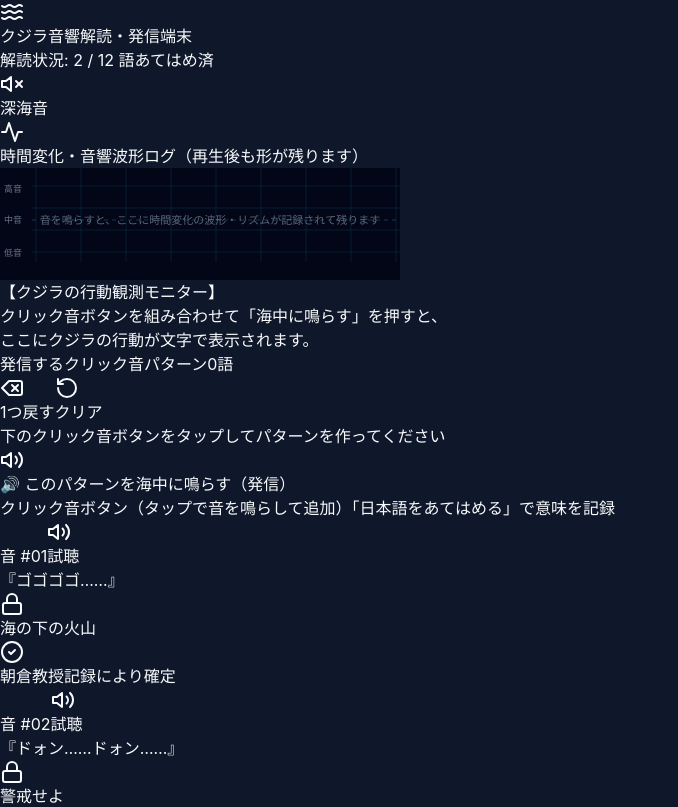
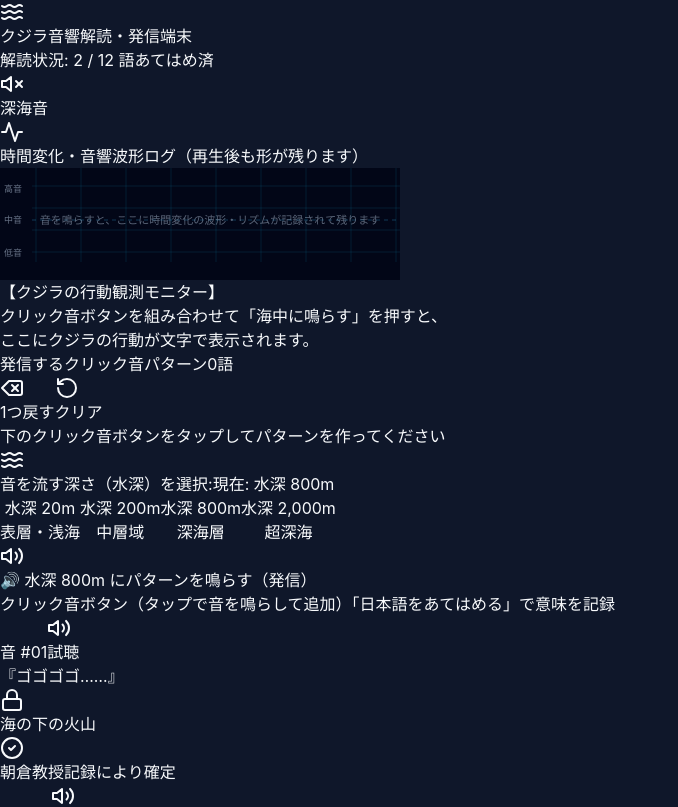
Before and after one commit to transcendentwind-lang/murder-mystery-scenerio-editer, a Next.js app: page /sonar in a window 1280 px wide. Shown: the top 807 px of the page, without its empty margins (0-678 px from the left). Built offline with nearby package versions, Linux system fonts and the light colour scheme.

Commit message:
feat: 表記調整・放流水深の選択機能追加・音#08/#09のHz表記削除

```diff
--- a/src/components/WhaleSonarMobileApp.tsx
+++ b/src/components/WhaleSonarMobileApp.tsx
@@ -371,9 +371,23 @@ export interface RecordedWaveformTrace {
 const STORAGE_KEY_RULES = "mm_workbench_whale_behavior_rules_v1";
 const STORAGE_KEY_PLAYER_LABELS = "mm_workbench_player_word_labels_v1";
 
+export type TransmitDepthId = "20m" | "200m" | "800m" | "2000m";
+
+export const TRANSMIT_DEPTH_OPTIONS: {
+  id: TransmitDepthId;
+  label: string;
+  subLabel: string;
+}[] = [
+  { id: "20m", label: "水深 20m", subLabel: "表層・浅海" },
+  { id: "200m", label: "水深 200m", subLabel: "中層域" },
+  { id: "800m", label: "水深 800m", subLabel: "深海層" },
+  { id: "2000m", label: "水深 2,000m", subLabel: "超深海" },
+];
+
 interface AttemptLog {
   id: string;
   timestamp: string;
+  depthId: TransmitDepthId;
   sequenceIds: string[];
   matchedRuleId: string | null;
   title: string;
@@ -394,6 +408,7 @@ export const WhaleSonarMobileApp: React.FC<WhaleSonarMobileAppProps> = ({
 }) => {
   const [rules, setRules] = useState<WhaleBehaviorRule[]>(DEFAULT_BEHAVIOR_RULES);
   const [selectedSequence, setSelectedSequence] = useState<string[]>([]);
+  const [selectedDepth, setSelectedDepth] = useState<TransmitDepthId>("800m");
   const [isPlaying, setIsPlaying] = useState(false);
   const [activePlayingIndex, setActivePlayingIndex] = useState<number | null>(null);
   const [activeWordId, setActiveWordId] = useState<string | null>(null);
@@ -415,8 +430,8 @@ export const WhaleSonarMobileApp: React.FC<WhaleSonarMobileAppProps> = ({
     ...LOCKED_INITIAL_MEANINGS,
   });
 
-  // 日本語をあてはめる別画面（選択画面）への遷移ステート
-  // null のときはメインのクリック音ボタン画面、wordId が入っているときはその音の「日本語あてはめ選択画面」を表示
+  // 日本語対応画面（別画面）への遷移ステート
+  // null のときはメインのクリック音ボタン画面、wordId が入っているときはその音の「日本語対応画面」を表示
   const [assigningTargetWordId, setAssigningTargetWordId] = useState<
     string | null
   >(null);
@@ -448,16 +463,18 @@ export const WhaleSonarMobileApp: React.FC<WhaleSonarMobileAppProps> = ({
     return [...locked, ...unlocked];
   }, [words]);
 
-  // 各wordIdに対するボタン番号（例: "音 #01", "音 #02"...）と音響擬音ラベルを取得
+  // 各wordIdに対するボタン番号（例: "音 #01", "音 #02"...）と音響擬音ラベル（Hz表記を除去）を取得
   const getWordButtonMeta = useCallback(
     (wordId: string) => {
       const idx = orderedWords.findIndex((w) => w.id === wordId);
       const numStr = idx >= 0 ? String(idx + 1).padStart(2, "0") : "00";
       const wordObj = words.find((w) => w.id === wordId);
-      const onomatopoeia =
+      const rawOnomatopoeia =
         wordObj?.soundPattern.match(/（(.+?)）/)?.[1] ||
         wordObj?.soundPattern ||
         "クリック音";
+      // 「ツ・ピィッ！ / 1,800Hz➔3,200Hz」などのヘルツ表示を除去して純粋な音表現のみにする
+      const onomatopoeia = rawOnomatopoeia.split("/")[0].trim();
       const isLocked = Boolean(LOCKED_INITIAL_MEANINGS[wordId]);
       const assignedJapanese =
         LOCKED_INITIAL_MEANINGS[wordId] || playerAssignedLabels[wordId] || "";
@@ -899,13 +916,49 @@ export const WhaleSonarMobileApp: React.FC<WhaleSonarMobileAppProps> = ({
     setRelayStageText(null);
   };
 
-  // パターン判定ロジック
-  const evaluatePatternOutcome = (seq: string[]): AttemptLog => {
+  // パターン判定ロジック（選択された放流水深も考慮）
+  const evaluatePatternOutcome = (
+    seq: string[],
+    depth: TransmitDepthId
+  ): AttemptLog => {
     const nowStr = new Date().toLocaleTimeString([], {
       hour: "2-digit",
       minute: "2-digit",
       second: "2-digit",
     });
+
+    const depthLabel =
+      TRANSMIT_DEPTH_OPTIONS.find((d) => d.id === depth)?.label || depth;
+
+    // 浅海（20m）の場合：表層の水温躍層と波音に阻まれて深海のクジラまで届かない
+    if (depth === "20m") {
+      return {
+        id: `log-${Date.now()}`,
+        timestamp: nowStr,
+        depthId: depth,
+        sequenceIds: [...seq],
+        matchedRuleId: null,
+        title: `🌊 水深が浅すぎるため（${depthLabel}）、クジラまで音が届いていないようだ`,
+        text: "海面付近の波音と水温の壁（躍層）に阻まれ、クリック音が深海へ減衰してしまった。クジラが泳ぐ深さに合わせて、流す深さを変えて試してみよう。",
+        badge: `⚠️ 水深不足（${depthLabel}）`,
+        status: "partial",
+      };
+    }
+
+    // 超深海（2,000m）の場合：深すぎて海底地形に吸収される
+    if (depth === "2000m") {
+      return {
+        id: `log-${Date.now()}`,
+        timestamp: nowStr,
+        depthId: depth,
+        sequenceIds: [...seq],
+        matchedRuleId: null,
+        title: `🌊 水深が深すぎるため（${depthLabel}）、音が海底に吸収されてしまった`,
+        text: "水深2,000mの海底地形にクリック音が反響・吸収され、クジラたちの回遊層から外れているようだ。もう少し浅い深海層（800mや200m）を選んでみよう。",
+        badge: `⚠️ 水深過大（${depthLabel}）`,
+        status: "partial",
+      };
+    }
 
     // 1. 登録ルールとの完全一致検索
     const exactMatch = rules.find(
@@ -915,14 +968,30 @@ export const WhaleSonarMobileApp: React.FC<WhaleSonarMobileAppProps> = ({
     );
 
     if (exactMatch) {
+      // 完全版8語祝詞のとき、中層（200m）だと近くの1頭にしか届かず、太平洋全域へ届けるには深海（800m）が必要
+      if (exactMatch.id === "rule-final-8words" && depth === "200m") {
+        return {
+          id: `log-${Date.now()}`,
+          timestamp: nowStr,
+          depthId: depth,
+          sequenceIds: [...seq],
+          matchedRuleId: null,
+          title: `🐋 近くのクジラは反応したが、${depthLabel}では太平洋全域の群れまで音が届かない！`,
+          text: "8語のメッセージ自体は正しく伝わっているが、水深200mでは音が遠くの海まで伝播しない。太平洋全体のクジラへ歌をリレーさせるには、音が減衰せず遠くまで届く【水深 800m（深海層）】を選ぼう！",
+          badge: `💡 深海 800m が必要`,
+          status: "partial",
+        };
+      }
+
       return {
         id: `log-${Date.now()}`,
         timestamp: nowStr,
+        depthId: depth,
         sequenceIds: [...seq],
         matchedRuleId: exactMatch.id,
         title: exactMatch.behaviorTitle,
         text: exactMatch.behaviorText,
-        badge: exactMatch.directionBadge || "🐋 行動観測",
+        badge: `${exactMatch.directionBadge || "🐋 行動観測"}（${depthLabel}）`,
         status:
           exactMatch.id === "rule-oral-6words" ||
           exactMatch.id === "rule-promise-only"
@@ -940,11 +1009,12 @@ export const WhaleSonarMobileApp: React.FC<WhaleSonarMobileAppProps> = ({
       return {
         id: `log-${Date.now()}`,
         timestamp: nowStr,
+        depthId: depth,
         sequenceIds: [...seq],
         matchedRuleId: null,
         title: "🌊 クジラは静観している（1語単独の発信）",
         text: `${labelStr}のクリック音が海中に響いたが、クジラたちは動く気配を見せない。\n（※クジラの言語は「了解」を除き、2つ以上のクリック音を組み合わせた連鎖になって初めて行動を起こすようだ）`,
-        badge: "💡 2語以上の組み合わせが必要",
+        badge: `💡 2語以上の組み合わせが必要（${depthLabel}）`,
         status: "partial",
       };
     }
@@ -963,11 +1033,12 @@ export const WhaleSonarMobileApp: React.FC<WhaleSonarMobileAppProps> = ({
         return {
           id: `log-${Date.now()}`,
           timestamp: nowStr,
+          depthId: depth,
           sequenceIds: [...seq],
           matchedRuleId: null,
           title: `🐋 クジラたちは戸惑い、${matchedDir.dirName}の方角を気にしている`,
           text: `語順が逆のためクジラたちが混乱しているようだ。\n先に【方角の音】を鳴らし、その後に【行動（集まれ／探せ）の音】を鳴らしてみよう！`,
-          badge: "🔄 語順が逆の可能性",
+          badge: `🔄 語順が逆の可能性（${depthLabel}）`,
           status: "partial",
         };
       }
@@ -977,22 +1048,30 @@ export const WhaleSonarMobileApp: React.FC<WhaleSonarMobileAppProps> = ({
     return {
       id: `log-${Date.now()}`,
       timestamp: nowStr,
+      depthId: depth,
       sequenceIds: [...seq],
       matchedRuleId: null,
       title: "🌊 クリック音は暗い海へ反響したが、クジラは動かない",
       text: "発信したクリック音の並びでは意味（文法）が成立しなかったようだ。クジラたちは警戒して距離を保ちながら、正しいリズムの呼びかけを待っている……。",
-      badge: "❌ パターン不一致",
+      badge: `❌ パターン不一致（${depthLabel}）`,
       status: "fail",
     };
   };
 
   // パターンを海中に放流（再生＆時間軸波形の記録＆判定＆行動表示）
-  const handleTransmitSequence = async (overrideSeq?: string[]) => {
+  const handleTransmitSequence = async (
+    overrideSeq?: string[],
+    overrideDepth?: TransmitDepthId
+  ) => {
     const targetSeq = overrideSeq || selectedSequence;
+    const targetDepth = overrideDepth || selectedDepth;
     if (targetSeq.length === 0 || isPlaying) return;
 
     if (overrideSeq) {
       setSelectedSequence(overrideSeq);
+    }
+    if (overrideDepth) {
+      setSelectedDepth(overrideDepth);
     }
 
     setIsPlaying(true);
@@ -1016,7 +1095,7 @@ export const WhaleSonarMobileApp: React.FC<WhaleSonarMobileAppProps> = ({
     setPlaybackProgressMs(null); // 波形全体を100%確定表示した状態でホールド
 
     // 判定
-    const outcome = evaluatePatternOutcome(targetSeq);
+    const outcome = evaluatePatternOutcome(targetSeq, targetDepth);
     const matchedRule = rules.find((r) => r.id === outcome.matchedRuleId);
 
     // 海中伝播の余韻を置いてクジラの応答音を再生
@@ -1454,7 +1533,7 @@ export const WhaleSonarMobileApp: React.FC<WhaleSonarMobileAppProps> = ({
                           クリック音一覧に戻る
                         </button>
                         <span className="text-[11px] font-bold text-amber-300">
-                          日本語あてはめ画面
+                          日本語対応画面
                         </span>
                       </div>
 
@@ -1620,7 +1699,7 @@ export const WhaleSonarMobileApp: React.FC<WhaleSonarMobileAppProps> = ({
                             title="今画面に残っている波形の音をもう一度再生します"
                           >
                             <Play className="h-2.5 w-2.5" />
-                            波形を再再生
+                            もう一度再生
                           </button>
                         )}
                       </div>
@@ -1789,6 +1868,49 @@ export const WhaleSonarMobileApp: React.FC<WhaleSonarMobileAppProps> = ({
                       )}
                     </div>
 
+                    {/* クリック音パターンを流す深さ（水深）選択 */}
+                    <div className="space-y-1.5 pt-0.5">
+                      <div className="flex items-center justify-between">
+                        <span className="text-[11px] font-bold text-slate-300 flex items-center gap-1">
+                          <Waves className="h-3 w-3 text-cyan-400" />
+                          音を流す深さ（水深）を選択:
+                        </span>
+                        <span className="text-[10px] font-mono text-cyan-300">
+                          現在:{" "}
+                          {
+                            TRANSMIT_DEPTH_OPTIONS.find(
+                              (d) => d.id === selectedDepth
+                            )?.label
+                          }
+                        </span>
+                      </div>
+                      <div className="grid grid-cols-4 gap-1.5">
+                        {TRANSMIT_DEPTH_OPTIONS.map((depthOpt) => {
+                          const isSelected = selectedDepth === depthOpt.id;
+                          return (
+                            <button
+                              key={depthOpt.id}
+                              type="button"
+                              disabled={isPlaying}
+                              onClick={() => setSelectedDepth(depthOpt.id)}
+                              className={`rounded-lg border py-1.5 px-1 text-center transition ${
+                                isSelected
+                                  ? "border-cyan-400 bg-cyan-950/90 text-white shadow ring-1 ring-cyan-400/60"
+                                  : "border-slate-800 bg-slate-900/80 text-slate-400 hover:border-slate-700 hover:text-slate-200"
+                              }`}
+                            >
+                              <div className="text-[11px] font-extrabold leading-tight">
+                                {depthOpt.label}
+                              </div>
+                              <div className="text-[9px] opacity-80 leading-tight mt-0.5">
+                                {depthOpt.subLabel}
+                              </div>
+                            </button>
+                          );
+                        })}
+                      </div>
+                    </div>
+
                     {/* 発信（再生＆判定）メインボタン */}
                     <button
                       onClick={() => handleTransmitSequence()}
@@ -1799,8 +1921,16 @@ export const WhaleSonarMobileApp: React.FC<WhaleSonarMobileAppProps> = ({
                         className={`h-5 w-5 ${isPlaying ? "animate-ping" : ""}`}
                       />
                       {isPlaying
-                        ? "クリック音パターンを放流中..."
-                        : "🔊 このパターンを海中に鳴らす（発信）"}
+                        ? `クリック音パターンを放流中（${
+                            TRANSMIT_DEPTH_OPTIONS.find(
+                              (d) => d.id === selectedDepth
+                            )?.label
+                          }）...`
+                        : `🔊 ${
+                            TRANSMIT_DEPTH_OPTIONS.find(
+                              (d) => d.id === selectedDepth
+                            )?.label
+                          } にパターンを鳴らす（発信）`}
                     </button>
                   </div>
 
@@ -2078,7 +2208,7 @@ export const WhaleSonarMobileApp: React.FC<WhaleSonarMobileAppProps> = ({
                             {log.title}
                           </span>
                           <span className="text-[10px] font-mono text-slate-500">
-                            {log.timestamp}
+                            [{log.depthId}] {log.timestamp}
                           </span>
                         </div>
                         <div className="flex flex-wrap gap-1">
--- a/src/utils/initialProjectData.ts
+++ b/src/utils/initialProjectData.ts
@@ -1053,7 +1053,7 @@ export const initialProject: MMProject = {
       id: "word-go-east",
       symbol: "→→",
       meaning: "東に向かう",
-      soundPattern: "急上昇の2点打（ツ・ピィッ！ / 1,800Hz➔3,200Hz）",
+      soundPattern: "急上昇の2点打（ツ・ピィッ！）",
       assignedCharId: "pc-2",
       clueSource: "海自・音響航法方位コーダ（東）",
     },
@@ -1061,7 +1061,7 @@ export const initialProject: MMProject = {
       id: "word-go-west",
       symbol: "←←",
       meaning: "西に向かう",
-      soundPattern: "階段状下降の3点打（ピ・ポ・ポン / 3,200Hz➔2,300Hz➔1,500Hz）",
+      soundPattern: "階段状下降の3点打（ピ・ポ・ポン）",
       assignedCharId: "pc-2",
       clueSource: "海自・音響航法方位コーダ（西）",
     },
```
